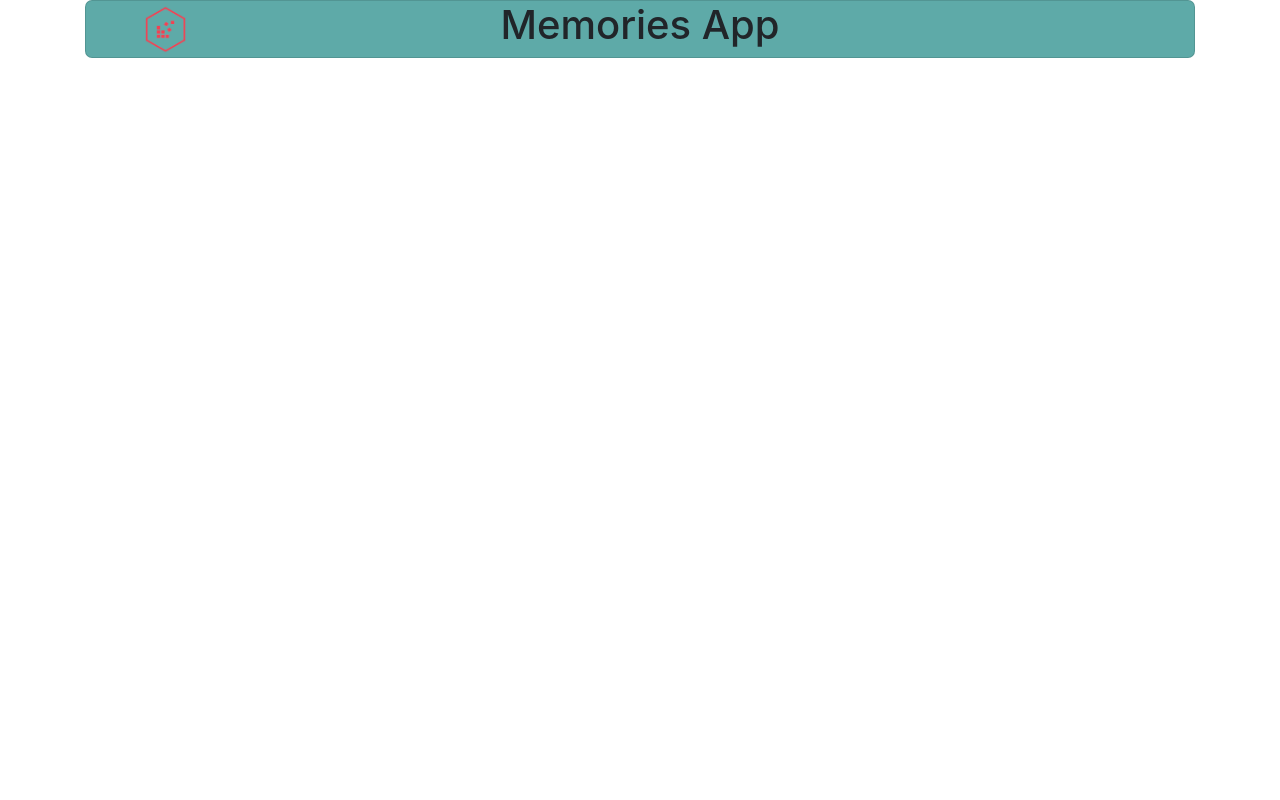
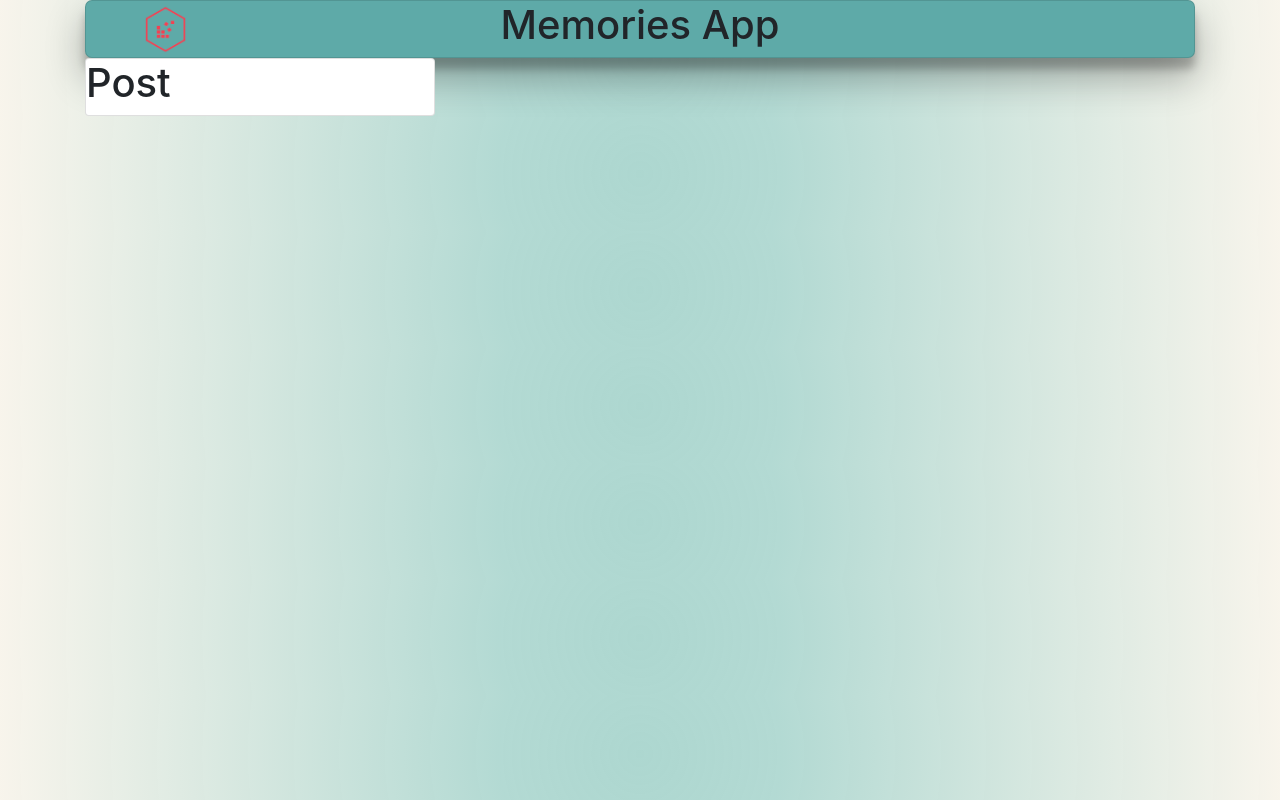
Before and after one commit to citakilkay/memories-app, a React (Create React App) app in the folder client/: page / in a window 1280 px wide. Built offline with nearby package versions, Linux system fonts and the light colour scheme; a web font is replaced by a local one.

Commit message:
create components, background gradient

```diff
--- a/client/src/App.js
+++ b/client/src/App.js
@@ -1,21 +1,14 @@
 import React from 'react'
-import {Card,Container,Row,Col} from 'react-bootstrap'
 import 'bootstrap/dist/css/bootstrap.min.css'
 import './styles/style.css'
-import LogoTransperant from './images/logo1.png'
+import Header from './components/Header'
+import Post from './components/Post'
 
 const App = () => {
     return (
         <>
-        <Container>
-                <Card className="nav-all">
-                <Row className="align-items-center">
-                        <Col xs={2} ><img src={LogoTransperant} className="nav-logo"></img></Col>
-                    <Col xs={10} sm={8} className="col-sm-offset-2"><h1 className="nav-title">Memories App</h1></Col>
-                </Row>
-            </Card>
-        </Container>
-
+        <Header/>
+        <Post/>
         </>
     )
 }
--- /dev/null
+++ b/client/src/components/Header.js
@@ -0,0 +1,19 @@
+import React from 'react'
+import { Card, Container, Row, Col } from 'react-bootstrap'
+import LogoTransperant from '../images/logo1.png'
+const Header = () => {
+    return (
+        <>
+            <Container>
+                <Card className="nav-all">
+                    <Row className="align-items-center">
+                        <Col xs={2} ><img src={LogoTransperant} className="nav-logo" alt="logo_png"></img></Col>
+                        <Col xs={10} sm={8}><h1 className="nav-title">Memories App</h1></Col>
+                    </Row>
+                </Card>
+            </Container>
+        </>
+    )
+}
+
+export default Header
--- /dev/null
+++ b/client/src/components/Post.js
@@ -0,0 +1,17 @@
+import React from 'react';
+import { Card, Container, Row, Col } from 'react-bootstrap'
+
+
+const Post = () => {
+    return (
+        <Container>
+            <Row className="">
+                <Col xs={10} md={4} className="offset-1 offset-md-0">
+                    <Card><h1>Post</h1></Card>
+                </Col>
+            </Row>
+        </Container>
+    )
+}
+
+export default Post;
--- a/client/src/styles/style.css
+++ b/client/src/styles/style.css
@@ -1,5 +1,12 @@
 @import url("https://fonts.googleapis.com/css2?family=Catamaran:wght@100&family=Roboto:wght@300;400;700&family=Yatra+One&display=swap");
+body {
+  background: #a3d2ca;
+  background: radial-gradient(circle, rgba(163, 210, 202, 0.89) 0%, rgba(163, 210, 202, 0.829) 22%, rgba(247, 243, 233, 0.87) 100%);
+}
+
 .nav-all {
+  -webkit-box-shadow: 0 19px 38px rgba(0, 0, 0, 0.3), 0 11px 9px rgba(0, 0, 0, 0.22);
+          box-shadow: 0 19px 38px rgba(0, 0, 0, 0.3), 0 11px 9px rgba(0, 0, 0, 0.22);
   background-color: #5eaaa8;
   border-radius: 7px;
   text-align: center;
--- a/client/src/styles/style.scss
+++ b/client/src/styles/style.scss
@@ -1,6 +1,10 @@
 @import url('https://fonts.googleapis.com/css2?family=Catamaran:wght@100&family=Roboto:wght@300;400;700&family=Yatra+One&display=swap');
-
+body {
+   background: rgb(163, 210, 202);
+   background: radial-gradient(circle, rgba(163, 210, 202, 0.89) 0%, rgba(163, 210, 202, 0.829) 22%, rgba(247, 243, 233, 0.87) 100%);
+}
 .nav-all {
+    box-shadow: 0 19px 38px rgba(0, 0, 0, 0.30), 0 11px 9px rgba(0, 0, 0, 0.22);
     background-color: #5eaaa8;
     border-radius: 7px;
     text-align: center;
```
Also changed, not shown: client/src/components/PostsList.js (added), 1 other file (tests, documents, lock files or other folders).
